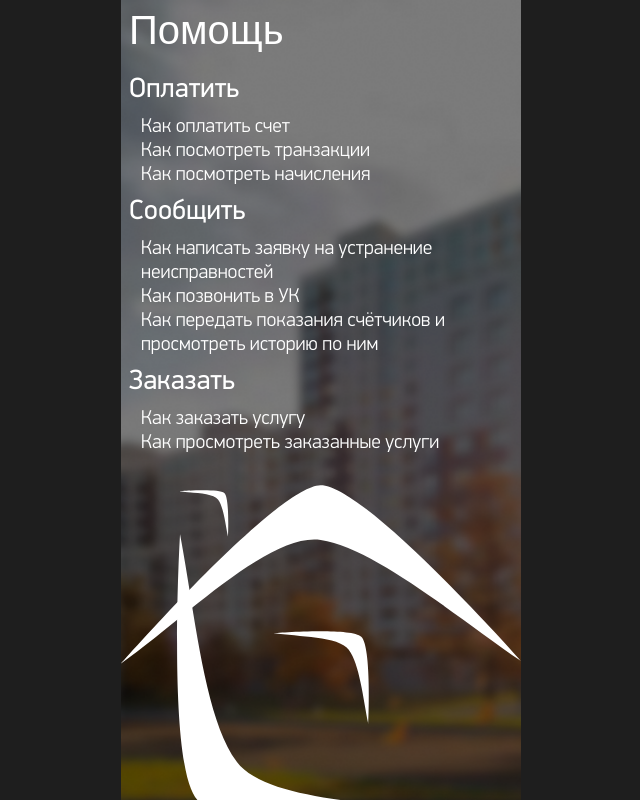
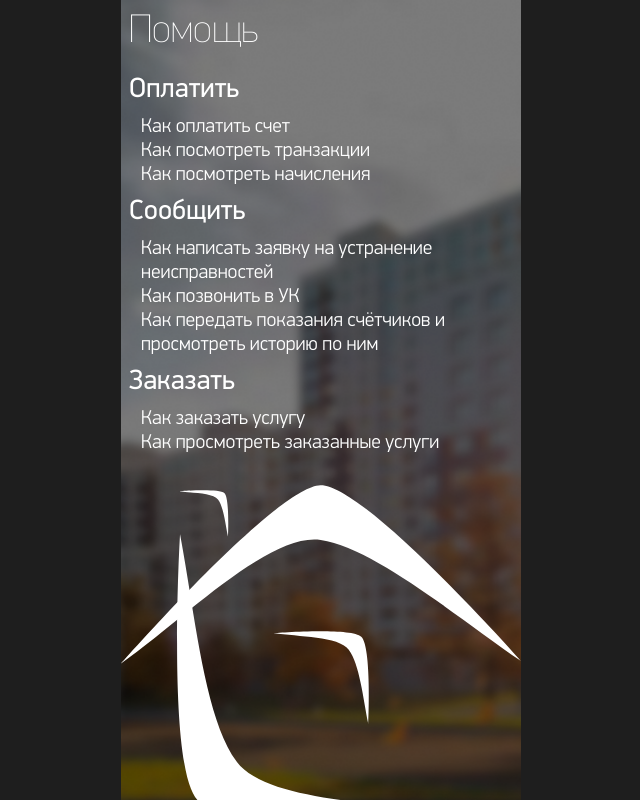
Before and after one commit to beinyi/krasabs-izba-manual, a React (Create React App) app: page /infohelpmobile/ in a window 1280 px wide. Shown: the whole page, without its empty margins (319-959 px from the left). Built offline with nearby package versions, Linux system fonts and the light colour scheme.

Commit message:
thin font restored

```diff
--- a/src/fonts/fonts.css
+++ b/src/fonts/fonts.css
@@ -16,4 +16,10 @@
   font-weight: 200;
   font-style: normal;
 }
+@font-face {
+  font-family: "dindisplay_thin";
+  src: url("./dindisplay/dindisplaypro-thin.ttf");
+  font-weight: 100;
+  font-style: normal;
+}
 /*# sourceMappingURL=fonts.css.map */
```
Also changed, not shown: src/fonts/dindisplay/dindisplaypro-thin.ttf (added).
